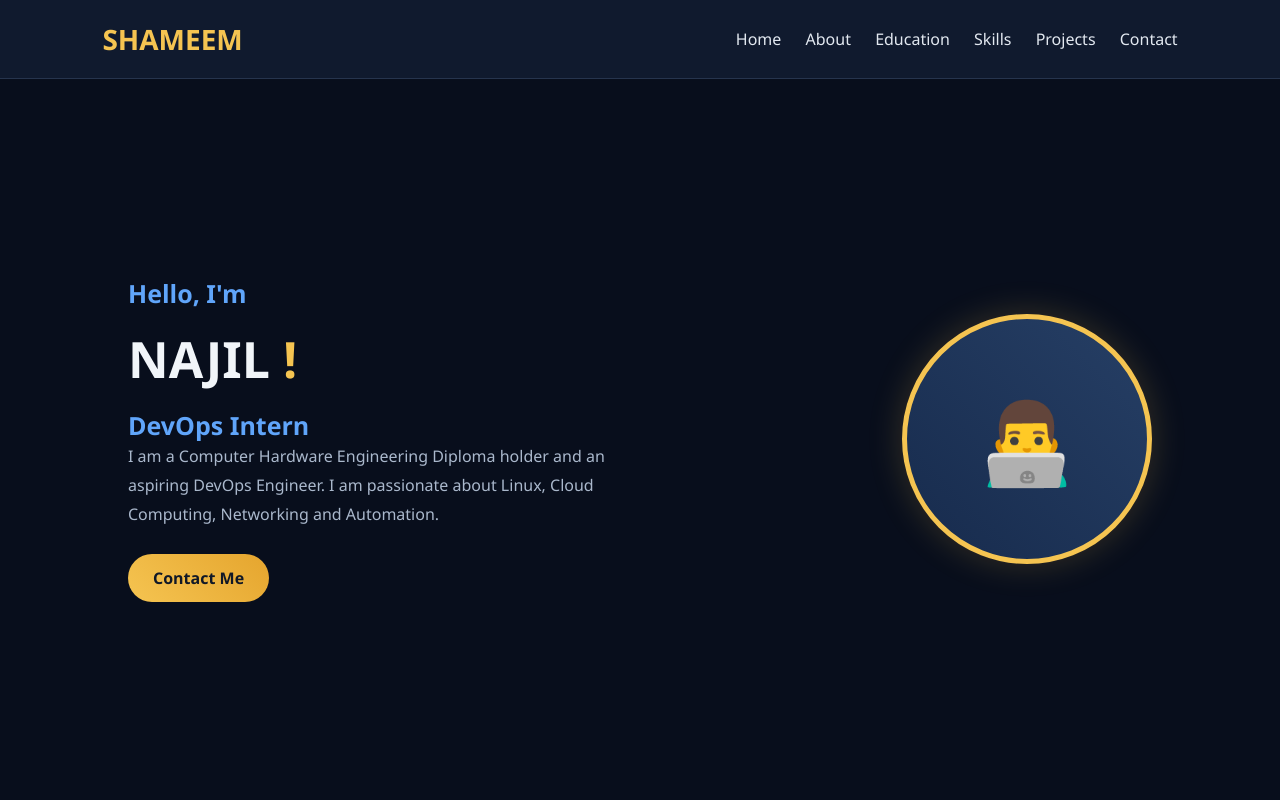
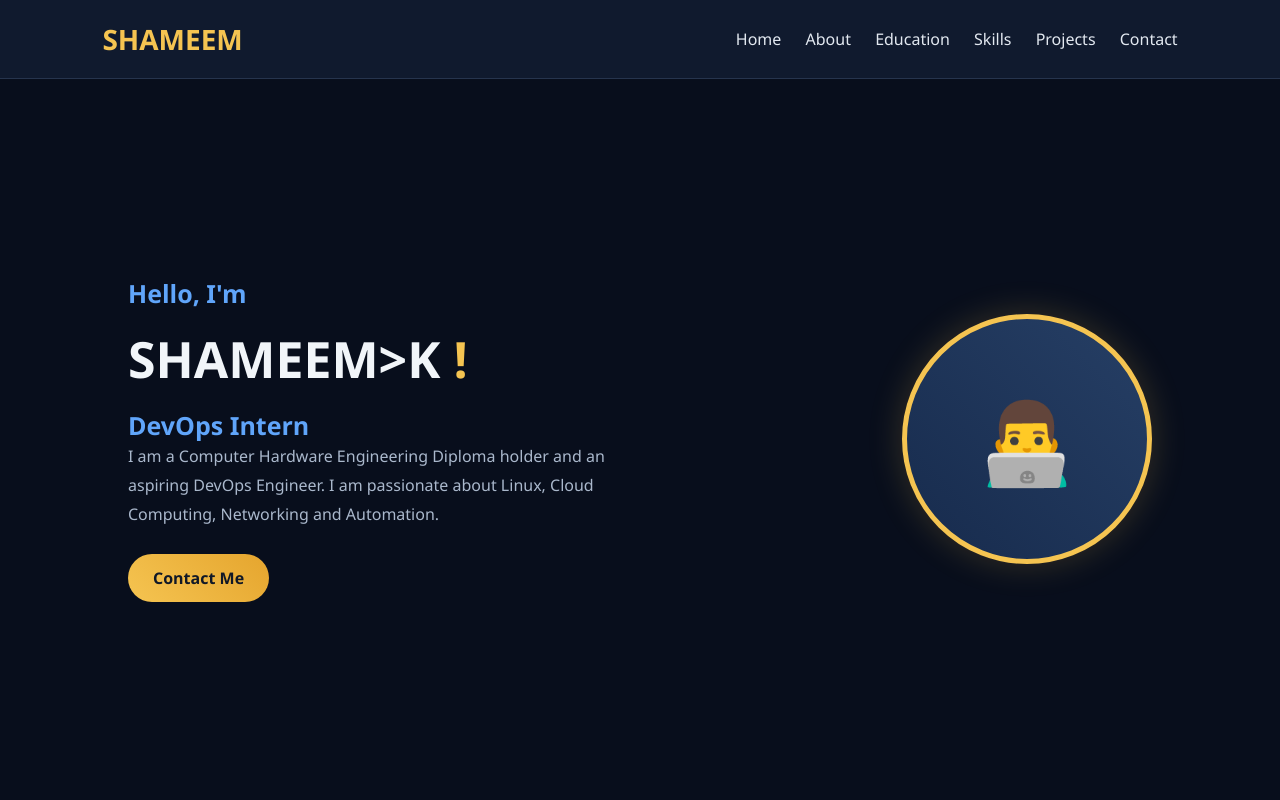
Before and after one commit to Shameeem842100/shameeem, a plain HTML site: page index.html in a window 1280 px wide. Shown: the top 800 px of the page. Drawn offline with Linux system fonts and the light colour scheme.

Commit message:
Change name from NAJIL to SHAMEEM

```diff
--- a/index.html
+++ b/index.html
@@ -248,7 +248,7 @@ footer {
 
     <div>
         <h3>Hello, I'm</h3>
-        <h1>NAJIL <span>!</span></h1>
+        <h1>SHAMEEM>K <span>!</span></h1>
         <h3>DevOps Intern</h3>
 
         <p>
```
